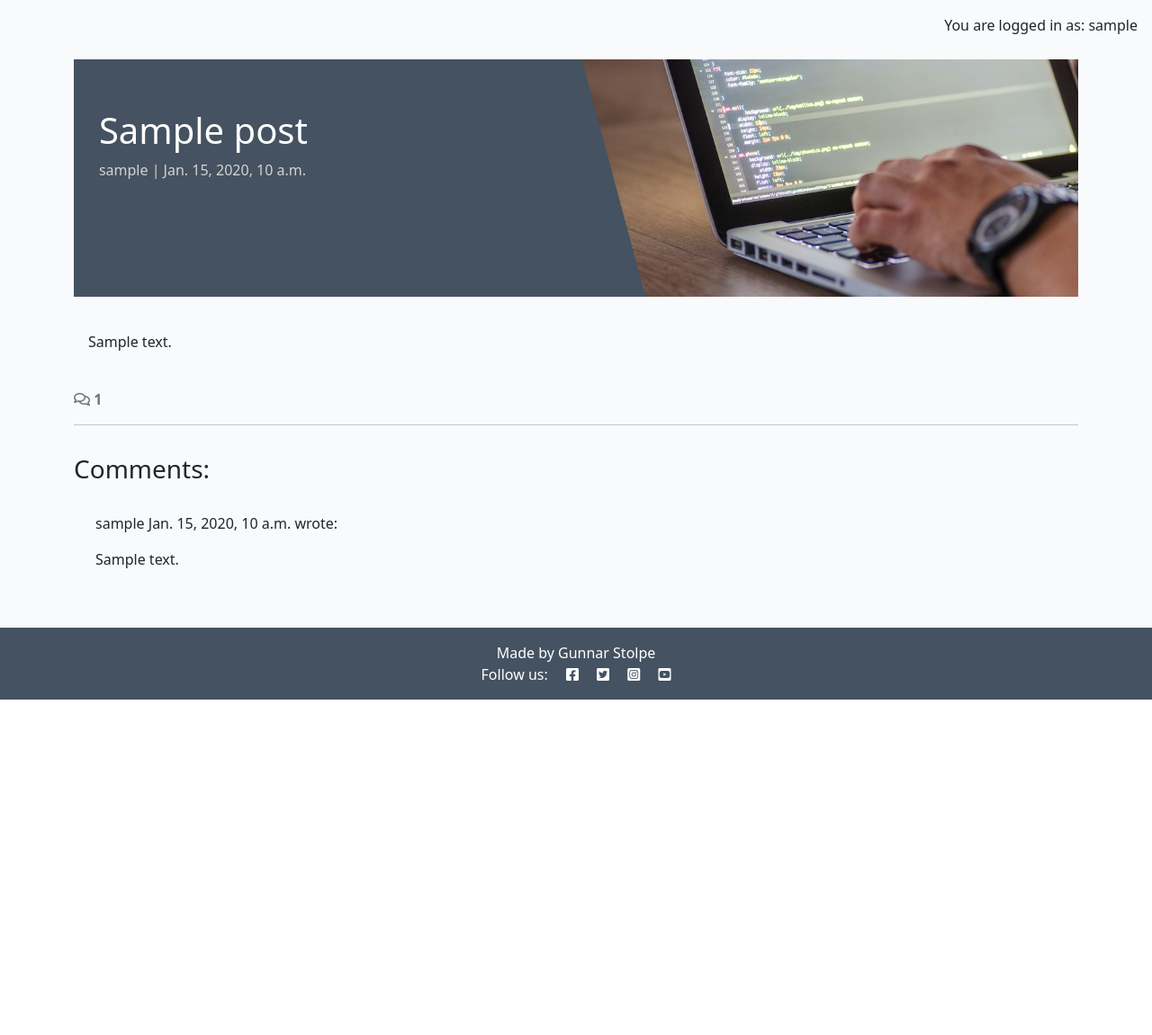
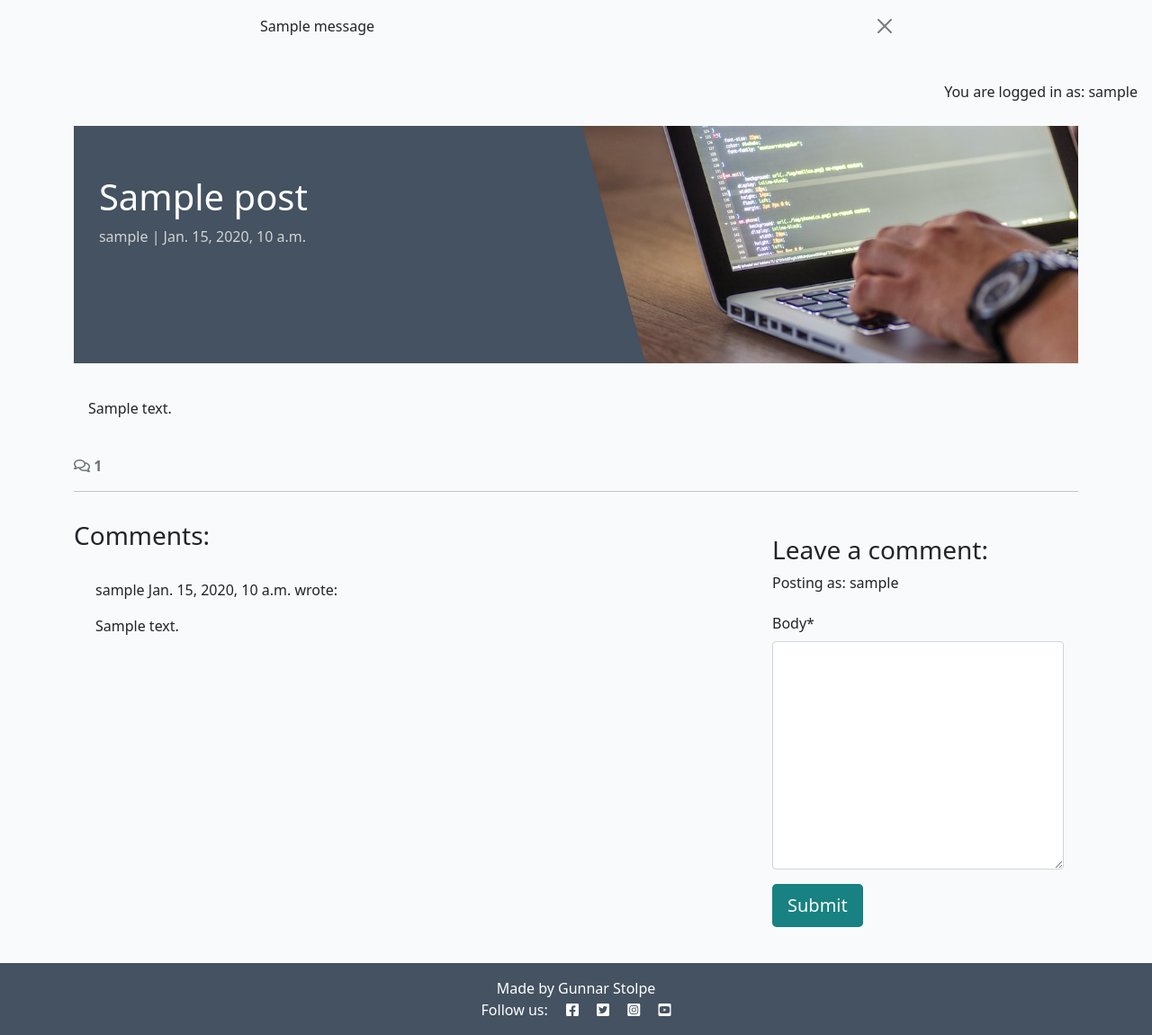
Before and after one commit to andreasawenlof/django-blog, a Django app: a page that uses templates/base.html in a window 1280 px wide. Shown: the part 60-1211 px from the top of the page at 90% size. Before the commit the page ends 838 px from the top, so only its background shows below. Run offline with Django 4.2, Linux system fonts and the light colour scheme; a user stored in the database is signed in; tables that the repository leaves empty hold one stand-in row (values such as "Sample post"); one stand-in notice (Sample message) is shown; some libraries are stand-ins or nearby versions.

Commit message:
added approval text when leaving a comment

```diff
--- /dev/null
+++ b/blog/forms.py
@@ -0,0 +1,8 @@
+from .models import Comment
+from django import forms
+
+
+class CommentForm(forms.ModelForm):
+    class Meta:
+        model = Comment
+        fields = ("body",)
--- a/blog/templates/blog/post_detail.html
+++ b/blog/templates/blog/post_detail.html
@@ -1,6 +1,8 @@
-{% extends 'base.html' %} {% block content %}
+{% extends 'base.html' %}
 {% load static %}
+{% load crispy_forms_tags %}
 
+{% block content %}
 <div class="masthead">
     <div class="container">
         <div class="row g-0">
@@ -45,12 +47,10 @@
         <div class="col-md-8 card mb-4  mt-3 ">
             <h3>Comments:</h3>
             <div class="card-body">
-            <!-- We want a for loop inside the empty control tags
-            to iterate through each comment in comments -->
+                <!-- We want a for loop inside the empty control tags to iterate through each comment in comments -->
                 {% for comment in comments %}
-            <div class="p-2 comments
-            {% if not comment.approved and comment.author == user %}
-            faded{% elif not comment.approved %} d-none{% endif %}">
+                <div
+                    class="p-2 comments{% if not comment.approved and comment.author == user %} faded{% elif not comment.approved %} d-none{% endif %}">
                     <p class="font-weight-bold">
                         {{ comment.author }}
                         <span class="font-weight-normal">
@@ -61,16 +61,30 @@
                         {{ comment.body | linebreaks }}
                     </div>
                     {% if not comment.approved and comment.author == user %}
-            <p class="approval">
-                This comment is awaiting approval
-            </p>
+                    <p class="approval">This comment is awaiting approval</p>
                     {% endif %}
                 </div>
                 <!-- Our for loop ends here -->
                 {% endfor %}
             </div>
         </div>
+        <!-- Creating New Comments -->
+        <div class="col-md-4 card mb-4  mt-3 ">
+            <div class="card-body">
+                {% if user.is_authenticated %}
+                <h3>Leave a comment:</h3>
+                <p>Posting as: {{ user.username }}</p>
+                <form id="commentForm" method="post" style="margin-top: 1.3em;">
+                    {{ comment_form | crispy }}
+                    {% csrf_token %}
+                    <button id="submitButton" type="submit" class="btn btn-signup btn-lg">Submit</button>
+                </form>
+                {% else %}
+                <p>Log in to leave a comment</p>
+                {% endif %}
+            </div>
+        </div>
+    </div>
 </div>
 
-</div>
 {% endblock content %}
--- a/blog/views.py
+++ b/blog/views.py
@@ -1,6 +1,8 @@
 from django.shortcuts import render, get_object_or_404
 from django.views import generic
+from django.contrib import messages
 from .models import Post
+from .forms import CommentForm
 
 
 # Create your views here.
@@ -28,8 +30,21 @@ def post_detail(request, slug):
     post = get_object_or_404(queryset, slug=slug)
 
     comments = post.comments.all().order_by("-created_on")
+    comment_count = post.comments.filter(approved=True).count()
 
-    comment_count = post.comments.filter(approved=True).count()
+    if request.method == "POST":
+        comment_form = CommentForm(data=request.POST)
+        if comment_form.is_valid():
+            comment = comment_form.save(commit=False)
+            comment.author = request.user
+            comment.post = post
+            comment.save()
+
+            messages.add_message(
+                request, messages.SUCCESS, "Content submitted and awaiting approval"
+            )
+
+    comment_form = CommentForm()
 
     return render(
         request,
@@ -38,5 +53,6 @@ def post_detail(request, slug):
             "post": post,
             "comments": comments,
             "comment_count": comment_count,
+            "comment_form": comment_form,
         },
     )
--- a/codestar/settings.py
+++ b/codestar/settings.py
@@ -49,6 +49,8 @@ INSTALLED_APPS = [
     "allauth",
     "allauth.account",
     "allauth.socialaccount",
+    "crispy_forms",
+    "crispy_bootstrap5",
     "django_summernote",
     "blog",
     "about",
@@ -57,6 +59,9 @@ INSTALLED_APPS = [
 SITE_ID = 1
 LOGIN_REDIRECT_URL = "/"
 LOGOUT_REDIRECT_URL = "/"
+
+CRISPY_ALLOWED_TEMPLATE_PACKS = "bootstrap5"
+CRISPY_TEMPLATE_PACK = "bootstrap5"
 
 MIDDLEWARE = [
     "django.middleware.security.SecurityMiddleware",
--- a/requirements.txt
+++ b/requirements.txt
@@ -3,11 +3,13 @@ bleach==6.2.0
 certifi==2024.8.30
 cffi==1.17.1
 charset-normalizer==3.4.0
+crispy-bootstrap5==0.7
 cryptography==43.0.3
 defusedxml==0.7.1
 dj-database-url==0.5.0
 Django==4.2.16
 django-allauth==0.57.2
+django-crispy-forms==2.3
 django-summernote==0.8.20.0
 gunicorn==20.1.0
 idna==3.10
--- a/templates/base.html
+++ b/templates/base.html
@@ -70,7 +70,21 @@
             </div>
         </div>
     </nav>
-
+    <!-- displaying Django messages -->
+    <div class="container">
+        <div class="row">
+        <div class="col-md-8 offset-md-2">
+            {% for message in messages %}
+            <div class="alert {{ message.tags }} alert-dismissible
+            fade show" id="msg" role="alert">
+            {{ message | safe }}
+            <button type="button" class="btn-close"
+                data-bs-dismiss="alert" aria-label="Close"></button>
+            </div>
+            {% endfor %}
+        </div>
+        </div>
+    </div>
     <main class="flex-shrink-0 main-bg">
         {% if user.is_authenticated %}
             <p class="text-end m-3">You are logged in as: {{ user.username }}</p>
```
Lines whose indentation alone changed are shown as unchanged.
